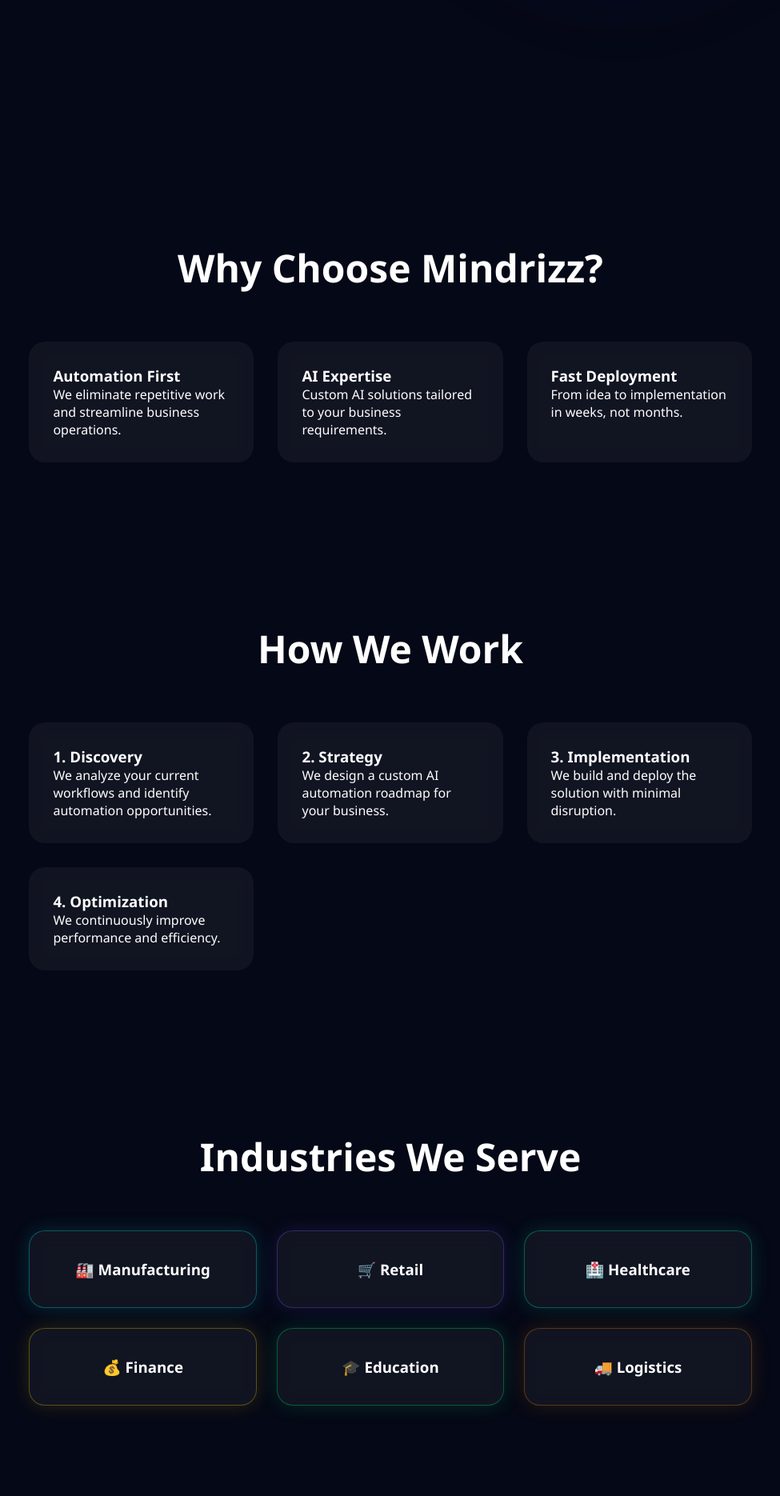
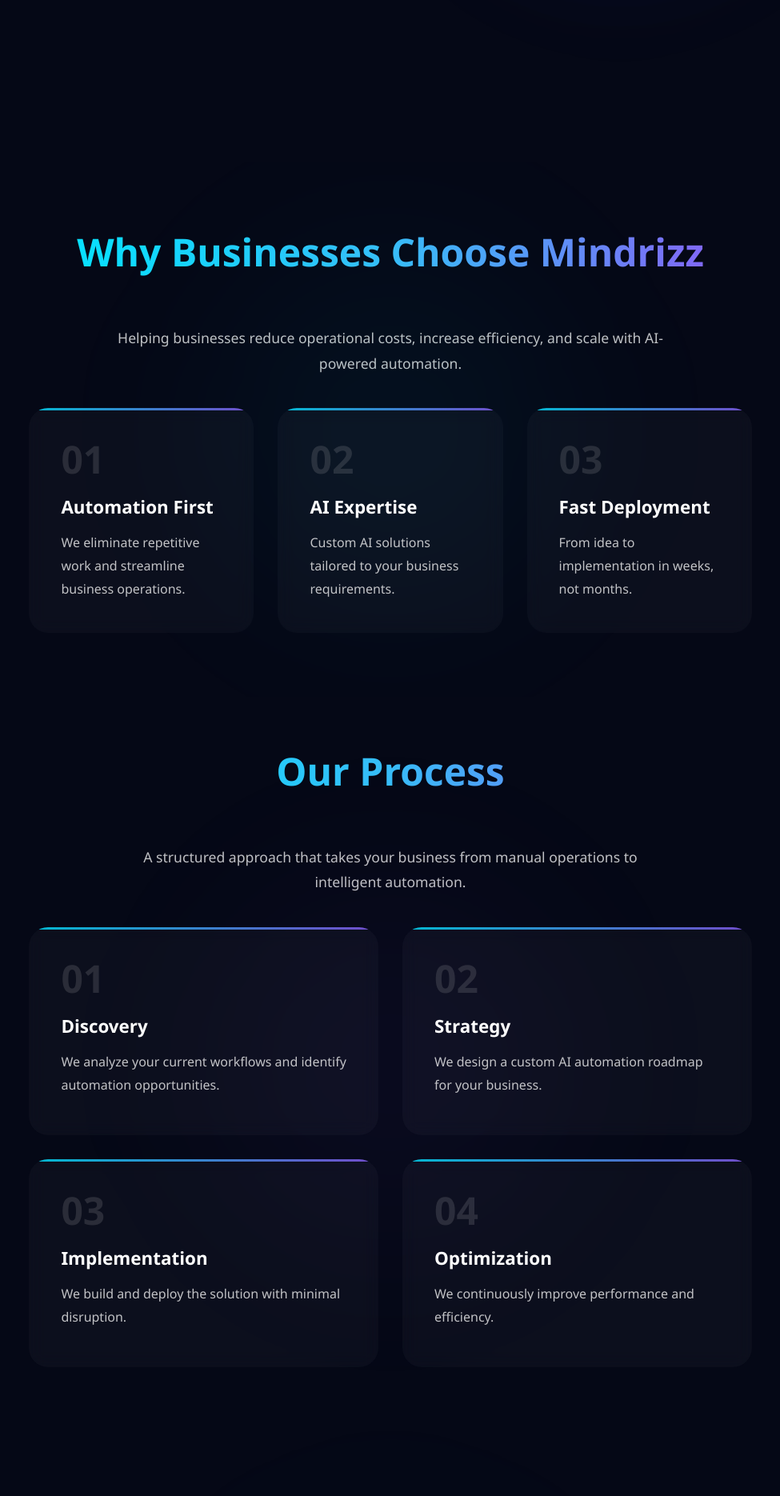
Before and after one commit to Navanishwar/Mindrizz-AI-Solutions, a Django app: page / in a window 1280 px wide; the page is wider, and only the part inside the window is pictured. Shown: the part 720-2590 px from the top of that part at 80% size, without its empty margins (152-1127 px from the left). Run offline with Django 5.2, Linux system fonts and the light colour scheme.

Commit message:
Redesign home page and fix navbar routing

```diff
--- a/website/static/css/style.css
+++ b/website/static/css/style.css
@@ -1,4 +1,6 @@
-
+html{
+    scroll-behavior:smooth;
+}
 *{
 margin:0;
 padding:0;
@@ -26,9 +28,17 @@ z-index:1000;
 }
 
 .logo{
-font-size:28px;
-font-weight:bold;
-color:#00f5ff;
+
+font-size:2.2rem;
+
+font-weight:800;
+
+letter-spacing:-1px;
+
+color:#00E5FF;
+
+cursor:pointer;
+
 }
 
 .nav-links{
@@ -221,15 +231,94 @@ transform:rotate(360deg);
 
 }
 .why-us{
-padding:100px 8%;
+ position:relative;
+
+padding:80px 8%;
+
+overflow:hidden;
+}
+.why-us::before{
+
+    content:"";
+
+    position:absolute;
+
+    width:700px;
+    height:700px;
+
+    top:50%;
+    left:50%;
+
+    transform:translate(-50%,-50%);
+
+    background:radial-gradient(
+        circle,
+        rgba(0,229,255,.05),
+        transparent 70%
+    );
+
+    filter:blur(80px);
+
+    pointer-events:none;
+
+}
+.card-number{
+
+    display:block;
+
+    font-size:3rem;
+
+    font-weight:700;
+
+    margin-bottom:20px;
+
+    color:rgba(255,255,255,.12);
+
+    line-height:1;
+
+    transition:all .35s ease;
+
+}
+.why-us h2{
+
+text-align:center;
+
+font-size:3rem;
+
+font-weight:700;
+
+background:linear-gradient(
+90deg,
+#00E5FF,
+#38BDF8,
+#8B5CF6
+);
+
+-webkit-background-clip:text;
+-webkit-text-fill-color:transparent;
+
+margin-bottom:20px;
+
+}
+.why-card h3{
+
+    font-size:1.4rem;
+
+    margin-bottom:15px;
+
+    color:white;
+
+    transition:all .35s ease;
+
 }
 
-.why-us h2{
-text-align:center;
-font-size:3rem;
-margin-bottom:50px;
+.why-card p{
+
+color:rgba(255,255,255,.75);
+
+line-height:1.8;
+
 }
-
 .why-grid{
 display:grid;
 grid-template-columns:repeat(auto-fit,minmax(280px,1fr));
@@ -237,70 +326,363 @@ gap:30px;
 }
 
 .why-card{
-background:rgba(255,255,255,0.05);
-padding:30px;
-border-radius:20px;
+min-height:280px;
+position:relative;
+
+overflow:hidden;
+
+background:rgba(255,255,255,0.03);
+
+padding:40px;
+
+min-height:260px;
+
+border-radius:24px;
+
 backdrop-filter:blur(10px);
-transition:0.3s;
+
+transition:all .35s ease;
+
+}
+.why-card::before{
+
+content:"";
+
+position:absolute;
+
+top:0;
+left:0;
+
+width:100%;
+height:3px;
+
+background:linear-gradient(
+90deg,
+#00E5FF,
+#8B5CF6
+);
+
+opacity:.8;
+
 }
 
 .why-card:hover{
-transform:translateY(-10px);
+
+transform:translateY(-12px);
+
+box-shadow:
+0 15px 40px rgba(0,229,255,.08),
+0 15px 60px rgba(139,92,246,.08);
+
+border:1px solid rgba(255,255,255,.08);
+
 }
+.why-card:hover .card-number{
+
+    color:rgba(255,255,255,.25);
+
+    transform:translateX(5px);
+
+}
+
+.why-card:hover h3{
+
+    color:#38BDF8;
+
+}
+
 .process{
-padding:100px 8%;
+    position:relative;
+    padding:60px 8% 80px;
+    overflow:hidden;
+}
+.process::before{
+
+content:"";
+
+position:absolute;
+
+width:700px;
+height:700px;
+
+top:50%;
+left:50%;
+
+transform:translate(-50%,-50%);
+
+background:radial-gradient(
+circle,
+rgba(139,92,246,.05),
+transparent 70%
+);
+
+filter:blur(80px);
+
+pointer-events:none;
+
 }
 
 .process h2{
+
 text-align:center;
+
 font-size:3rem;
-margin-bottom:50px;
+
+font-weight:700;
+
+background:linear-gradient(
+90deg,
+#00E5FF,
+#38BDF8,
+#8B5CF6
+);
+
+-webkit-background-clip:text;
+-webkit-text-fill-color:transparent;
+
+margin-bottom:20px;
+
 }
 
 .process-grid{
+
 display:grid;
-grid-template-columns:repeat(auto-fit,minmax(250px,1fr));
+
+grid-template-columns:repeat(2,1fr);
+
 gap:30px;
+
+max-width:1000px;
+
+margin:0 auto;
+
 }
 
 .process-card{
-background:rgba(255,255,255,0.05);
-padding:30px;
-border-radius:20px;
+cursor:default;
+position:relative;
+
+overflow:hidden;
+
+background:rgba(255,255,255,0.03);
+
+padding:40px;
+
+min-height:260px;
+
+border-radius:24px;
+
 backdrop-filter:blur(10px);
-transition:0.3s;
+
+transition:all .35s ease;
+
+}
+.process-card::before{
+
+content:"";
+
+position:absolute;
+
+top:0;
+left:0;
+
+width:100%;
+height:3px;
+
+background:linear-gradient(
+90deg,
+#00E5FF,
+#8B5CF6
+);
+
+opacity:.8;
+
+}
+.process-number{
+
+display:block;
+
+font-size:3rem;
+
+font-weight:700;
+
+margin-bottom:20px;
+
+color:rgba(255,255,255,.16);
+
+line-height:1;
+
+transition:.35s ease;
+
+}
+.process-card h3{
+
+font-size:1.4rem;
+
+margin-bottom:15px;
+
+color:white;
+
+transition:.35s ease;
+
+}
+
+.process-card p{
+
+color:rgba(255,255,255,.75);
+
+line-height:1.8;
+
 }
 
 .process-card:hover{
-transform:translateY(-10px);
+
+transform:translateY(-12px);
+
+box-shadow:
+0 15px 40px rgba(0,229,255,.08),
+0 15px 60px rgba(139,92,246,.08);
+
+border:1px solid rgba(255,255,255,.08);
+
+}
+
+.process-card:hover .process-number{
+
+color:rgba(255,255,255,.25);
+
+transform:translateX(5px);
+
+}
+
+.process-card:hover h3{
+
+color:#38BDF8;
+
 }
 .industries{
-padding:100px 8%;
+
+position:relative;
+
+padding:80px 8%;
+
+overflow:hidden;
+
+}
+.industries::before{
+
+content:"";
+
+position:absolute;
+
+width:700px;
+height:700px;
+
+top:50%;
+left:50%;
+
+transform:translate(-50%,-50%);
+
+background:radial-gradient(
+circle,
+rgba(0,229,255,.04),
+transparent 70%
+);
+
+filter:blur(90px);
+
+pointer-events:none;
+
 }
 
 .industries h2{
+
 text-align:center;
+
 font-size:3rem;
-margin-bottom:50px;
+
+font-weight:700;
+
+background:linear-gradient(
+90deg,
+#00E5FF,
+#38BDF8,
+#8B5CF6
+);
+
+-webkit-background-clip:text;
+-webkit-text-fill-color:transparent;
+
+margin-bottom:20px;
+
 }
 
 .industry-grid{
+
 display:grid;
-grid-template-columns:repeat(auto-fit,minmax(220px,1fr));
-gap:25px;
+
+grid-template-columns:repeat(3,1fr);
+
+gap:30px;
+
+max-width:1100px;
+
+margin:0 auto;
+
 }
 
 .industry-card{
-background:rgba(255,255,255,0.05);
-padding:35px;
-border-radius:20px;
+
+background:rgba(255,255,255,.03);
+
+padding:30px;
+
+border-radius:24px;
+
 text-align:center;
+
 backdrop-filter:blur(10px);
-transition:0.3s;
+
+border:1px solid rgba(255,255,255,.08);
+
+transition:all .35s ease;
+
+min-height:160px;
+
+display:flex;
+
+flex-direction:column;
+
+justify-content:center;
+
+align-items:center;
+
 }
 
 .industry-card:hover{
-transform:translateY(-10px);
+
+transform:translateY(-8px);
+
+border-color:#38BDF8;
+
+box-shadow:
+0 0 25px rgba(0,229,255,.15);
+
+}
+
+.industry-card:hover .industry-icon{
+
+transform:scale(1.15);
+
+}
+.industry-icon{
+
+font-size:3rem;
+
+margin-bottom:18px;
+
+transition:.35s ease;
+
 }
 .manufacturing{
 border:1px solid rgba(0,245,255,0.3);
@@ -1149,3 +1531,18 @@ transform:translate(-50%,-50%) scale(1.8);
 }
 
 }
+.section-subtitle{
+
+text-align:center;
+
+max-width:700px;
+
+margin:0 auto 40px;
+
+font-size:1.1rem;
+
+line-height:1.8;
+
+color:rgba(255,255,255,.75);
+
+}
--- a/website/templates/base.html
+++ b/website/templates/base.html
@@ -27,7 +27,7 @@
 <nav>
 
     <div class="logo">
-        Mindrizz
+        MindRizz
     </div>
 
     <ul class="nav-links">
--- a/website/templates/home.html
+++ b/website/templates/home.html
@@ -28,15 +28,15 @@
 <nav>
 
 <div class="logo">
-Mindrizz AI
+MindRizz
 </div>
 
 <ul class="nav-links">
 
-<li><a href="/">Home</a></li>
-<li><a href="/services">Services</a></li>
-<li><a href="#">About</a></li>
-<li><a href="/contact">Contact</a></li>
+<li><a href="{% url 'home' %}">Home</a></li>
+<li><a href="{% url 'services' %}">Services</a></li>
+<li><a href="{% url 'about' %}">About</a></li>
+<li><a href="{% url 'contact' %}">Contact</a></li>
 
 </ul>
 
@@ -113,18 +113,27 @@ Streamline operations, eliminate repetitive work, and scale your business with i
 <section class="services">
 <section class="why-us">
 
-<h2>Why Choose Mindrizz?</h2>
+<h2>Why Businesses Choose Mindrizz</h2>
+<p class="section-subtitle">
+Helping businesses reduce operational costs,
+increase efficiency, and scale with AI-powered automation.
+</p>
+<div class="why-grid">
+<div class="why-card">
 
-<div class="why-grid">
+    <span class="card-number">01</span>
 
-<div class="why-card">
     <h3>Automation First</h3>
+
     <p>
     We eliminate repetitive work and streamline business operations.
     </p>
+
 </div>
 
 <div class="why-card">
+    <span class="card-number">02</span>
+
     <h3>AI Expertise</h3>
     <p>
     Custom AI solutions tailored to your business requirements.
@@ -132,6 +141,7 @@ Custom AI solutions tailored to your business requirements.
 </div>
 
 <div class="why-card">
+    <span class="card-number">03</span>
     <h3>Fast Deployment</h3>
     <p>
         From idea to implementation in weeks, not months.
@@ -143,33 +153,37 @@ From idea to implementation in weeks, not months.
 </section>
 <section class="process">
 
-<h2>How We Work</h2>
-
+<h2>Our Process</h2>
+<p class= "section-subtitle">A structured approach that takes your business from manual operations to intelligent automation.</p>
 <div class="process-grid">
 
 <div class="process-card">
-<h3>1. Discovery</h3>
+    <span class="card-number">01</span>
+    <h3>Discovery</h3>
     <p>
     We analyze your current workflows and identify automation opportunities.
     </p>
 </div>
 
 <div class="process-card">
-<h3>2. Strategy</h3>
+    <span class="card-number">02</span>
+    <h3>Strategy</h3>
     <p>
     We design a custom AI automation roadmap for your business.
     </p>
 </div>
 
 <div class="process-card">
-<h3>3. Implementation</h3>
+    <span class="card-number">03</span>
+    <h3>Implementation</h3>
     <p>
         We build and deploy the solution with minimal disruption.
     </p>
 </div>
 
 <div class="process-card">
-<h3>4. Optimization</h3>
+    <span class="card-number">04</span>
+    <h3>Optimization</h3>
     <p>
     We continuously improve performance and efficiency.
     </p>
@@ -181,31 +195,39 @@ We continuously improve performance and efficiency.
 <section class="industries">
 
 <h2>Industries We Serve</h2>
-
+<p class="section-subtitle">
+Helping organizations across industries automate operations and unlock growth through AI.
+</p>
 <div class="industry-grid">
 
 <div class="industry-card manufacturing">
-<h3>🏭 Manufacturing</h3>
+<div class="industry-icon">🏭</div>
+    <h3> Manufacturing</h3>
 </div>
 
 <div class="industry-card retail">
-<h3>🛒 Retail</h3>
+<div class="industry-icon">🛒</div>
+    <h3> Retail</h3>
 </div>
 
 <div class="industry-card healthcare">
-<h3>🏥 Healthcare</h3>
+<div class="industry-icon">🏥</div>
+    <h3> Healthcare</h3>
 </div>
 
 <div class="industry-card finance">
-<h3>💰 Finance</h3>
+<div class="industry-icon">💰</div>
+    <h3> Finance</h3>
 </div>
 
 <div class="industry-card education">
-<h3>🎓 Education</h3>
+<div class="industry-icon">🎓</div>
+    <h3> Education</h3>
 </div>
 
 <div class="industry-card logistics">
-<h3>🚚 Logistics</h3>
+<div class="industry-icon">🚚</div>
+    <h3> Logistics</h3>
 </div>
 
 </div>
```
Lines whose indentation alone changed are shown as unchanged.
